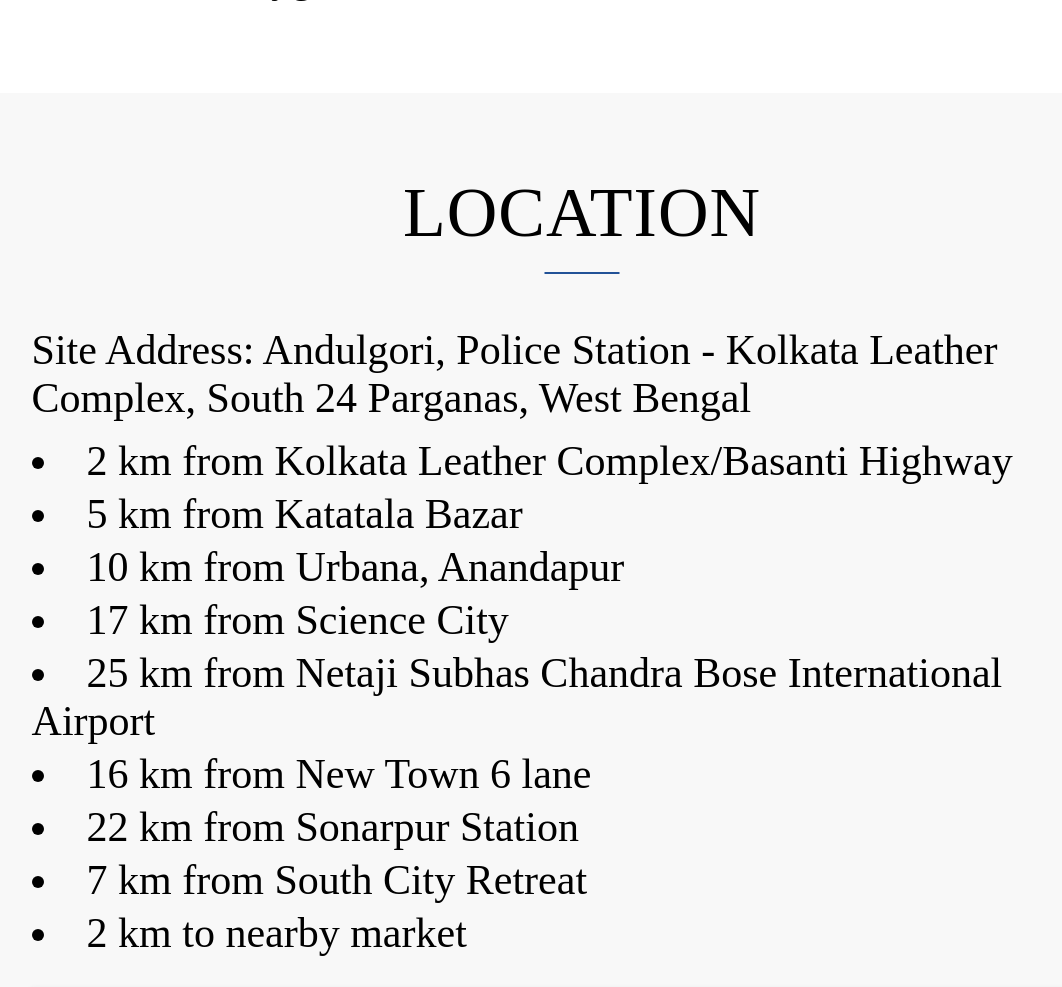
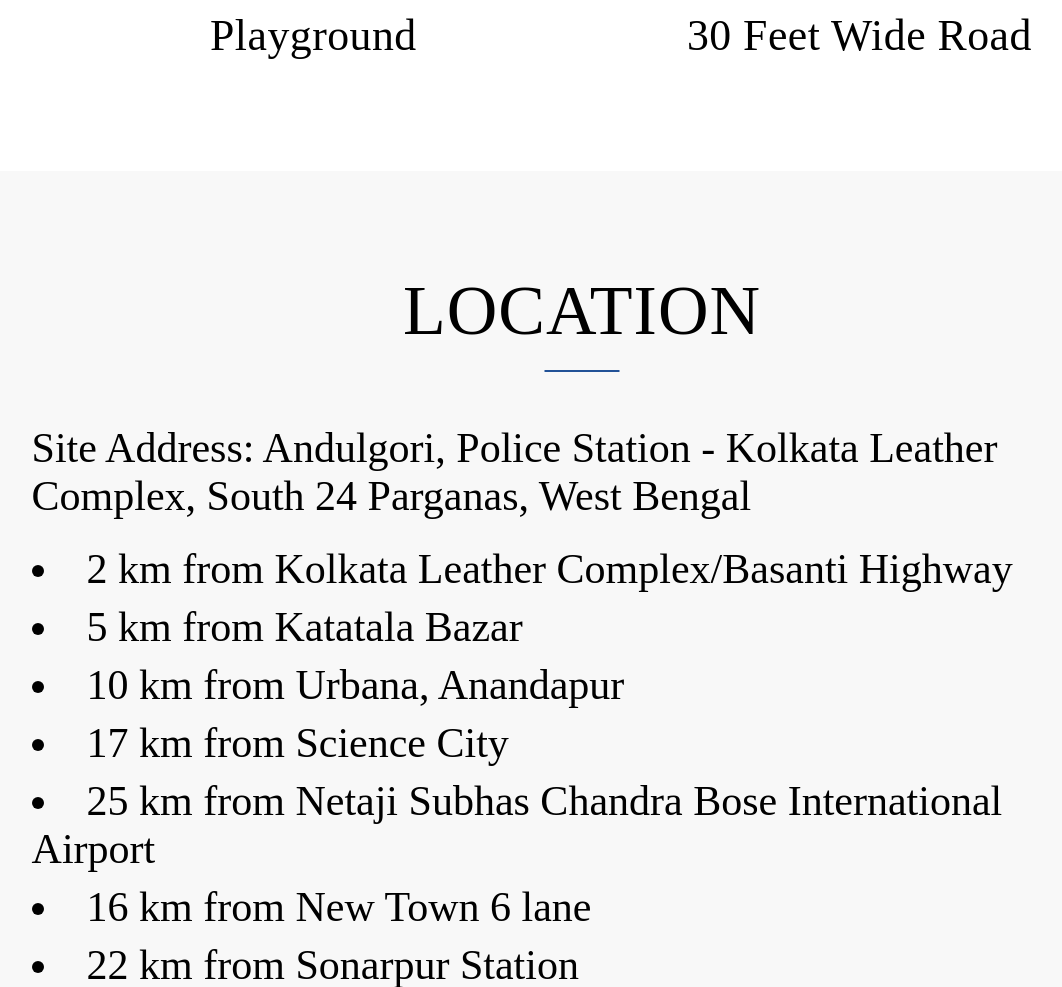
Before and after one commit to Aritra-Barman/sneharparas, a PHP site: page /projects.html in a window 1280 px wide. Shown: the part 3102-4089 px from the top of the page, without its empty margins (58-1120 px from the left). Run offline with PHP 8.4, Linux system fonts and the light colour scheme; some web fonts are replaced.

Commit message:
Add files via upload

```diff
--- a/css/projects.css
+++ b/css/projects.css
@@ -26,6 +26,9 @@ body {
     visibility: hidden;
 }
 
+.col-1 {
+    margin-left: 0px;
+}
 
 .section-header {
     margin: 0;
@@ -127,7 +130,6 @@ h1 {
 
 .site-address {
     text-align: left;
-    font-size: 100%;
     margin-bottom: 15px;
 }
 
--- a/css/queries.css
+++ b/css/queries.css
@@ -113,6 +113,12 @@
         }
 
         /*Projects Page*/
+        .section-proposed-developments,
+        .section-location,
+        .section-site-plan,
+        .section-projects {
+            padding: 100px 0;
+        }
         .page-header {
             font-size: 300%;
         }
@@ -134,10 +140,18 @@
         .media-span-1-of-2 {
             width: 48%;
         }
+        .pd-text {
+            font-size: 125%;
+            font-weight: 400;
+        }
         .location-highlights,
         .site-address {
             font-size: 120%;
             font-weight: 500;
+            margin-bottom: 25px;
+        }
+        .location-highlights li {
+            margin-bottom: 10px;
         }
         .location-map {
             height: 500px;
```
